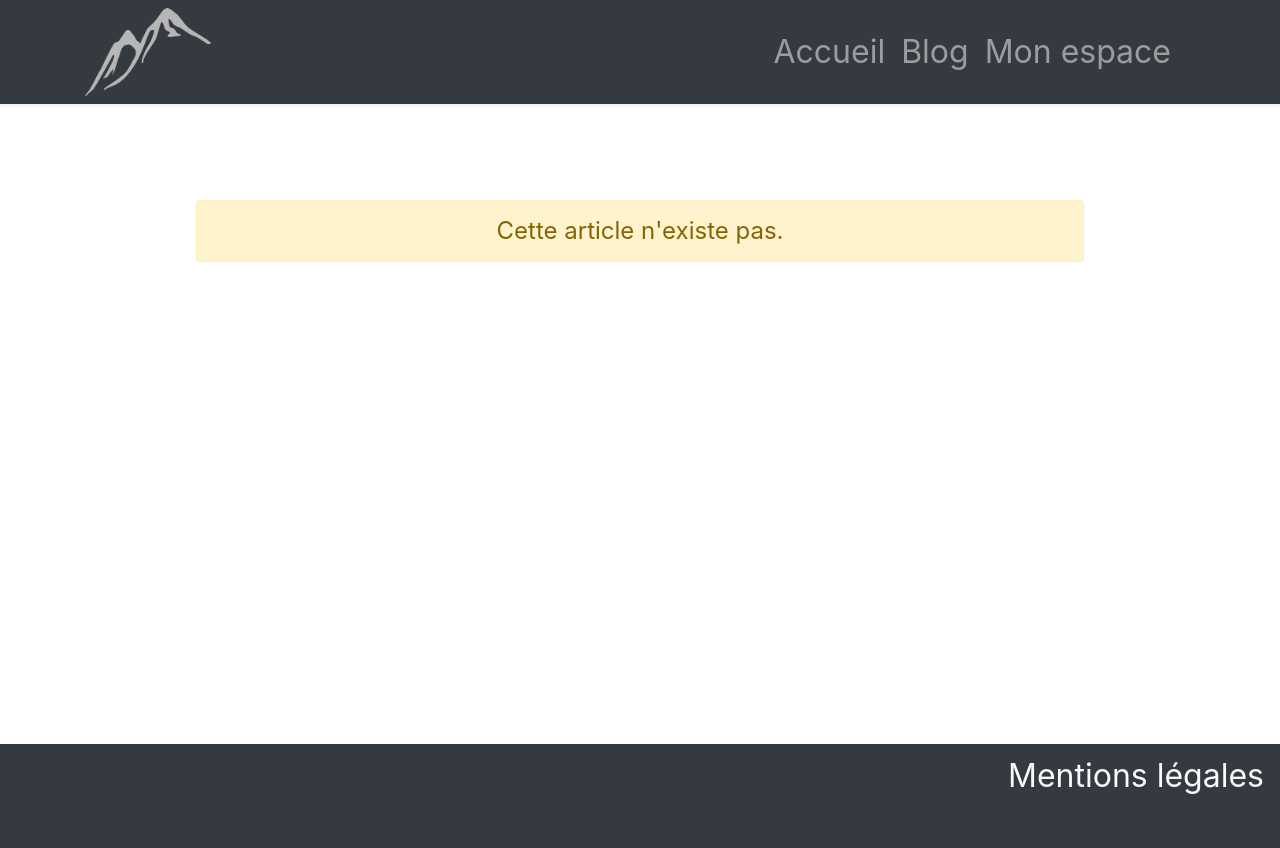
After one commit to OoIwazaruoO/blogp4, a PHP site: template App/Views/readView.php in a window 1280 px wide. The commit adds this page. Run offline with PHP 8.4, Linux system fonts and the light colour scheme; the template is opened without the code that fills it, so the values that code supplies are empty.

Commit message:
error fixed in the find method of the class Manager (core), creation of the readAction method in the ArticlesController, creation of the readView for unique post (with his css) , error fixed in the blogView

```diff
--- /dev/null
+++ b/App/Views/readView.php
@@ -0,0 +1,36 @@
+<section id="article" class="container">
+	<div id="read" class="mt-5">
+		<?php
+		if(!empty($article) && $article = $article->fetch()):
+			if($article->type() == "published"):
+				?>
+				<h1>Chapitre <?= $article->chapterNumber() ?>: <?= $article->title() ?></h1>
+
+				<figure class="figure">
+					<img src="/Public/images/<?= $article->pictureName()?>" class="figure-img img-fluid rounded" alt="Photo de Jean Forteroche ?" >
+					<figcaption class="figure-caption text-right"><?= $article->getFormatedUpdateDate() ?></figcaption>
+				</figure>
+				<p>
+					Lorem ipsum dolor sit amet, consectetur adipisicing elit. Modi laudantium quibusdam fuga itaque ipsa nulla, dolore cumque quidem, sint distinctio architecto nobis aspernatur repellat pariatur, mollitia consectetur hic cupiditate velit! Lorem ipsum dolor sit amet, consectetur adipisicing elit. Magnam itaque asperiores natus quis, ducimus, doloribus quasi ipsum nam magni, sapiente est nobis earum recusandae praesentium non cumque rem labore quod? Lorem ipsum dolor sit amet, consectetur adipisicing elit. Nemo cum libero rerum voluptates, quo repellendus. Amet voluptatibus veritatis voluptatem dicta odio doloribus, natus voluptate quasi similique omnis, nihil vero quis! Lorem ipsum dolor sit amet, consectetur adipisicing elit. Optio, soluta, accusamus. Itaque vero excepturi iste vitae unde amet, dolor ab, aut eos blanditiis voluptatibus repellat beatae minima distinctio fugiat et.
+				</p>
+
+
+				<?php
+			else:
+				?>
+				<div class="alert alert-warning" role="alert">
+					Cette article n'existe pas.
+				</div>
+				<?php
+			endif;
+		else:
+			?>
+			<div class="alert alert-warning" role="alert">
+				Cette article n'existe pas.
+			</div>
+			<?php
+		endif;
+
+		?>
+	</div>
+</section>
--- a/Core/Manager.php
+++ b/Core/Manager.php
@@ -20,7 +20,9 @@ abstract class Manager{
 
 		$req->setFetchMode(\PDO::FETCH_CLASS|\PDO::FETCH_PROPS_LATE, $this->classname);
 
-		return $req->execute(array($id));
+		$req->execute(array($id));
+
+		return $req;
 	}
 
 	public function findAll(){
--- a/Public/css/style.css
+++ b/Public/css/style.css
@@ -23,13 +23,25 @@ footer#footer{
 	text-align: right;
 }
 
-#homePresentation{
+main{
+	min-height: calc(100vh - 15.5rem)
+}
+
+#homePresentation,
+#article #read{
 	text-align: center;
 	font-size: 1.5rem;
-	padding: 3rem 0;
-	width: 40%;
 	margin: 0 auto;
 	min-width: 320px;
+	padding: 3rem 0;
+}
+
+#homePresentation{
+	width: 40%;
+}
+
+#article #read{
+	width: 80%;
 }
 
 #homePresentation h1{
```
Also changed, not shown: App/Controllers/ArticlesController.php (+14 -2 lines), App/Views/blogView.php (+9 -1 lines).
